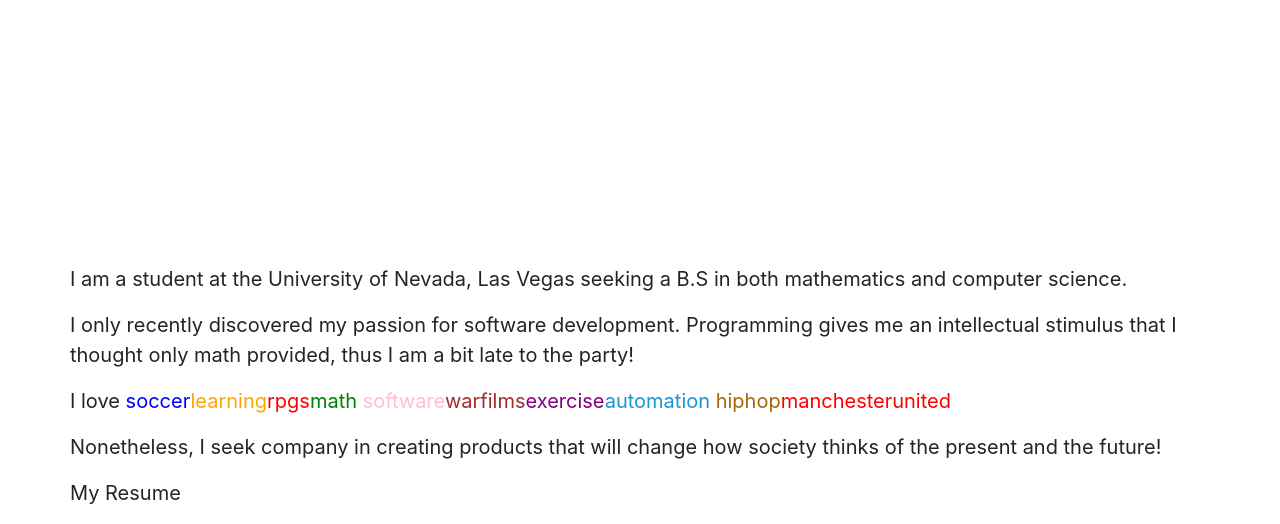
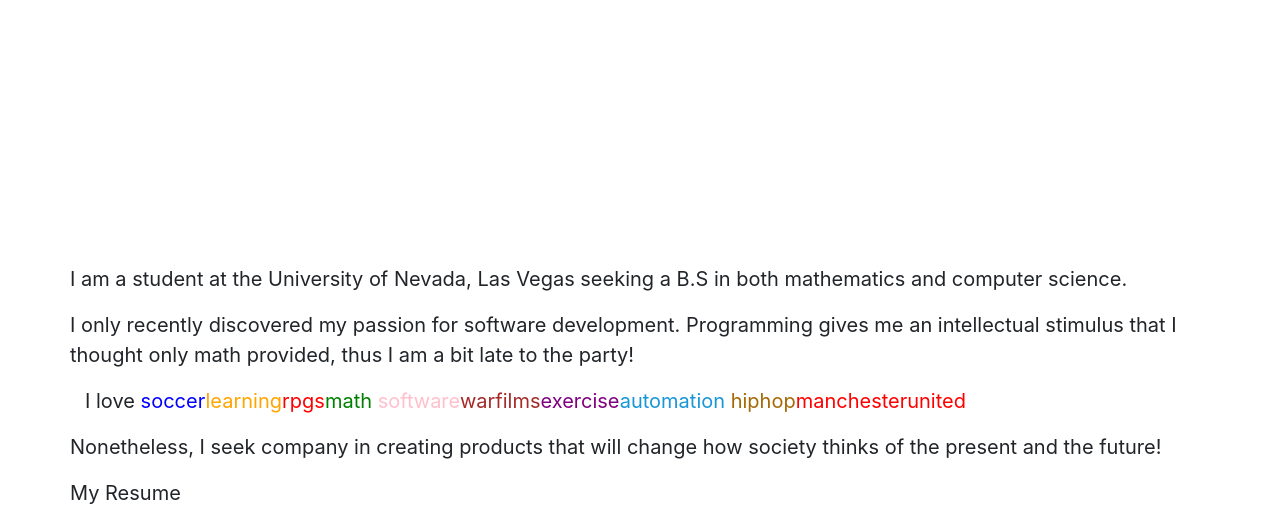
Before and after one commit to ArakelyanEdgar/Edgar-Arakelyan---Personal-Website, a website: page views/main.html in a window 1280 px wide. Shown: the part 379-903 px from the top of the page. Drawn offline with nearby package versions, Linux system fonts and the light colour scheme; files that its build step writes are made by us from their sources; files whose address does not match are found by name.

Commit message:
css changes

```diff
--- a/views/main.html
+++ b/views/main.html
@@ -38,7 +38,7 @@
             </div>
 
             <div class = "row about_me">
-                <p>
+                <p class="col">
                     I love <span id="span1">soccer</span><span id="span2">learning</span><span id="span3">rpgs</span><span id="span4">math</span>
                             <span id="span5">software</span><span id="span6">warfilms</span><span id="span7">exercise</span><span id="span8">automation</span>
                             <span id="span9">hiphop</span><span id="span10">manchesterunited</span>
```
